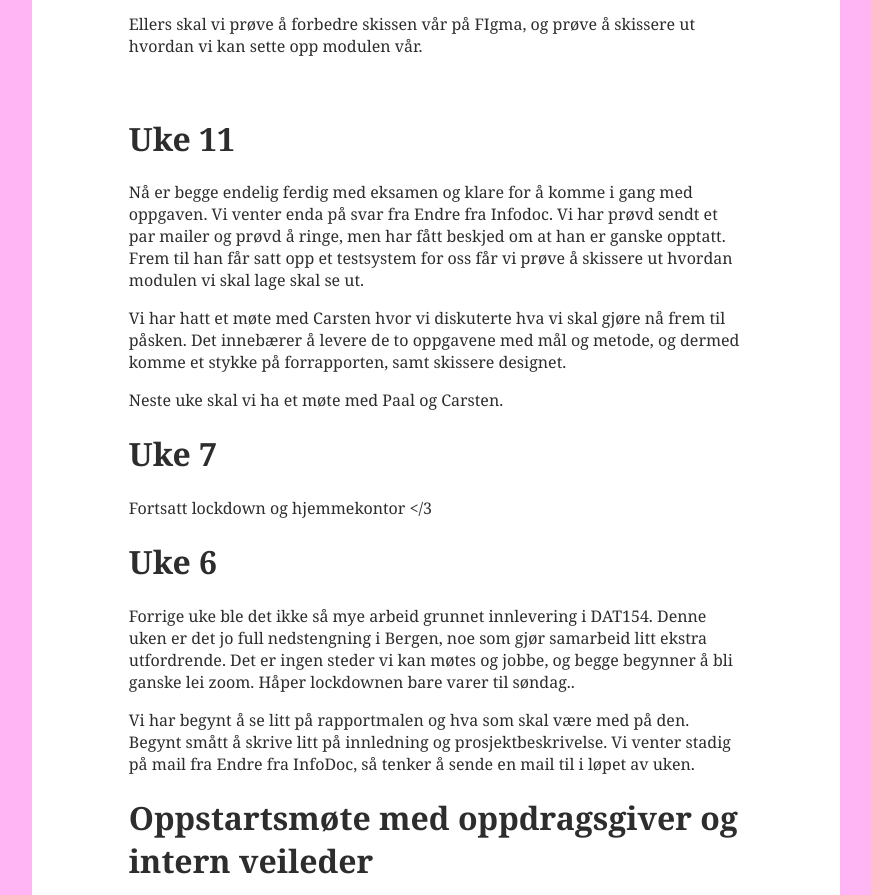
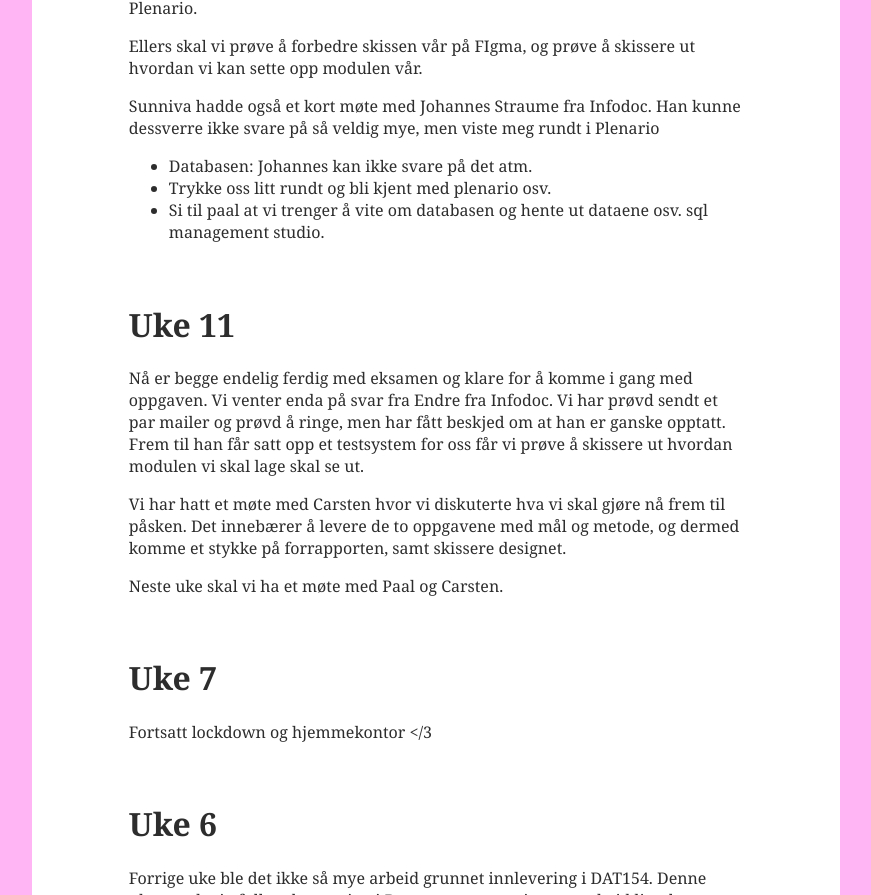
Before and after one commit to AlvinGusfre/AlvinGusfre.github.io, a plain HTML site: page work.html in a window 1280 px wide. Shown: the part 1338-2233 px from the top of the page, without its empty margins (204-1075 px from the left). Drawn offline with Linux system fonts and the light colour scheme.

Commit message:
Update work.html

```diff
--- a/work.html
+++ b/work.html
@@ -36,6 +36,7 @@
         <div class="container">
             <div class="personcontainer">
 
+                <br>
                 <h1>Uke 12</h1>
                 <p> Sunniva har levert OA 7.1.  Har også prøvd å sette meg litt inn i figma for å se om vi kan bruke det til å skissere et layout, pluss at jeg lagde en enkel layout.  Fikk også lagt ut et blogginnlegg fra forrige uke og oppdatert to do listen😉 ca. 3 timer.  </p>
                 <p> Vi har også hatt møte med Carsten og Paal om arbeidet videre: </p>
@@ -82,6 +83,14 @@
                 <p>Paal skal prøve å mase litt på Infodoc med tanke på å få se et testsystem av Plenario.</p>
 
                 <p>Ellers skal vi prøve å forbedre skissen vår på FIgma, og prøve å skissere ut hvordan vi kan sette opp modulen vår.</p>
+
+                <p> Sunniva hadde også et kort møte med Johannes Straume fra Infodoc. Han kunne dessverre ikke svare på så veldig mye, men viste meg rundt i Plenario </p>
+                <ul>
+                    <li> Databasen: Johannes kan ikke svare på det atm. </li>
+                    <li> Trykke oss litt rundt og bli kjent med plenario osv.</li>
+                    <li> Si til paal at vi trenger å vite om databasen og hente ut dataene osv. sql management studio.  </li>
+                </ul>
+
                 <br>
                 <h1>Uke 11</h1>
                 <p>Nå er begge endelig ferdig med eksamen og klare for å komme i gang med oppgaven.
@@ -93,10 +102,11 @@
 
                 <p>Neste uke skal vi ha et møte med Paal og Carsten.</p>
 
+                <br>
                 <h1>Uke 7</h1>
                 <p>Fortsatt lockdown og hjemmekontor &lt;/3 </p>
 
-
+                <br>
                 <h1>Uke 6</h1>
                 <p>Forrige uke ble det ikke så mye arbeid grunnet innlevering i DAT154. Denne uken er det jo full nedstengning i Bergen,
                     noe som gjør samarbeid litt ekstra utfordrende. Det er ingen steder vi kan møtes og jobbe, og begge begynner å bli ganske lei zoom.
@@ -105,7 +115,7 @@
                 <p>Vi har begynt å se litt på rapportmalen og hva som skal være med på den. Begynt smått å skrive litt på innledning og prosjektbeskrivelse.
                    Vi venter stadig på mail fra Endre fra InfoDoc, så tenker å sende en mail til i løpet av uken.</p>
 
-
+                <br>
                 <h1>Oppstartsmøte med oppdragsgiver og intern veileder</h1>
                 <h3>Tid og sted</h3>
                 <p>27. januar, på Zoom</p>
@@ -133,7 +143,7 @@
                     Om vi trenger noe fra Paal eller andre i Gatehospitalet elle Infodoc før eksamen i uke 10, sender vi dem en mail eller ringer.
                     Vi satser på å planlegge møte med de når uke 10 nærmer seg. </p>
 
-
+                <br>
                 <h1>Referat 1: Oppstartsmøte</h1>
                 <p>Referat 12. januar:<br>
                     Tilstede: Alvin, Sunniva, Paal Nygaard og Arve Bang. <br>
```
